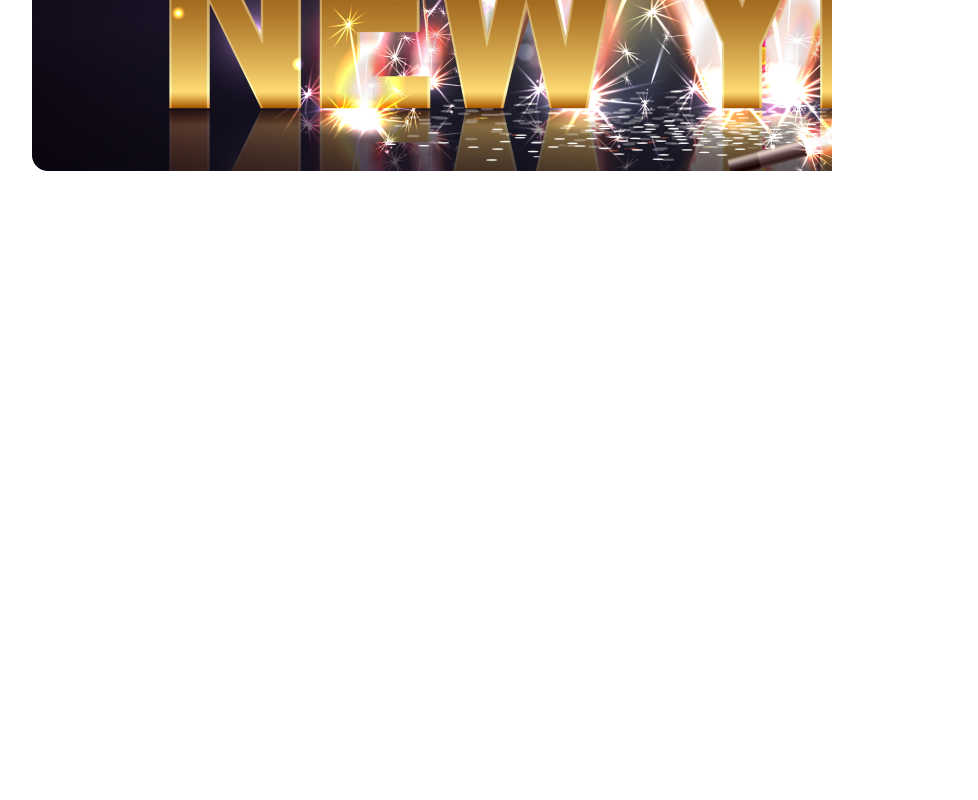
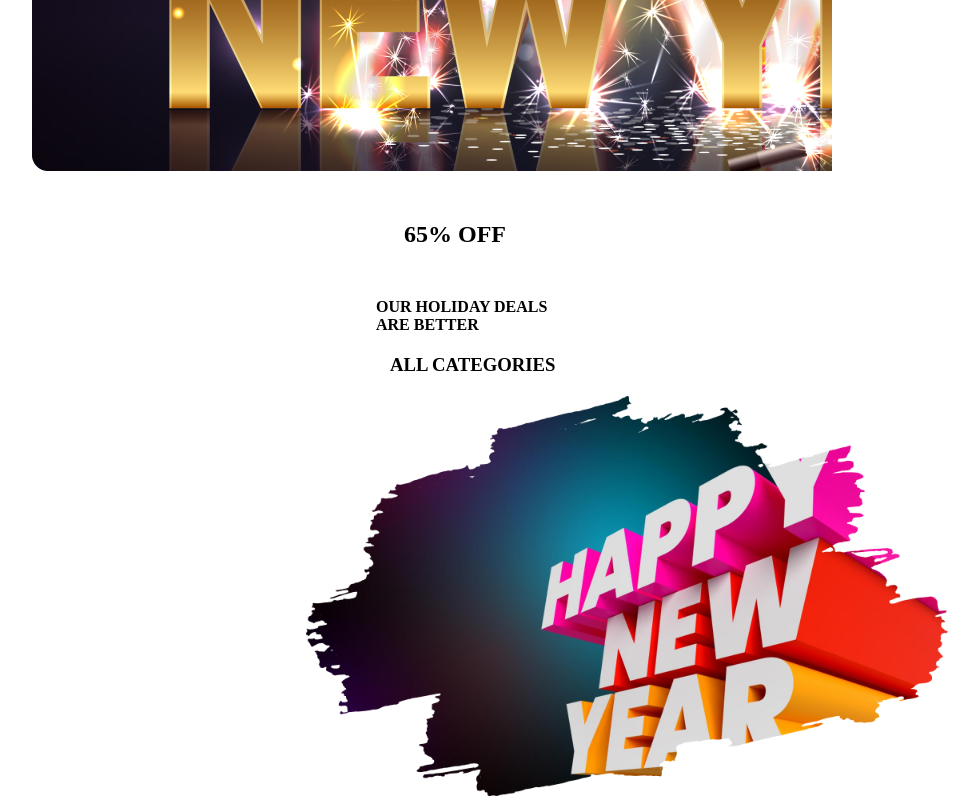
Before and after one commit to rishadCancel/New-Year-New-Mission, a plain HTML site: page index.html in a window 1280 px wide. Shown: the part 479-1279 px from the top of the page, without its empty margins (208-1186 px from the left). Before the commit the page ends 1100 px from the top, so only its background shows below. Drawn offline with Linux system fonts and the light colour scheme.

Commit message:
sale section done

```diff
--- a/css/styles.css
+++ b/css/styles.css
@@ -4,7 +4,7 @@
 
 div{
     background-image: url("../images/Banner_Image.png");
-    height: 1000px;
+    height: 600px;
     width: auto;
     margin: 50px 240px;
     background-repeat: no-repeat;
@@ -14,7 +14,7 @@ div{
     display: flex;
     justify-content: center;
     align-items: center;
-    padding-top: 15%;
+    padding-top: 280px;
 }
 .banner-text-big{
     color: white;
@@ -23,3 +23,25 @@ div{
     align-items: center;
     /* padding-top: 15%; */
 }
+
+.discount{
+    height: 300px;
+    width: auto;
+    margin: 50px 500px;
+}
+.off-line{
+    margin-left: 40%;
+}
+.better-line{
+    padding-top: 50px;
+    margin-left: 30%;
+}
+.category{
+    margin-left: 35%;
+    padding-top: 20px;
+}
+.discount-image{
+    padding-top: 20px;
+    height: 400px;
+    margin-left: 5%;
+}
--- a/index.html
+++ b/index.html
@@ -13,5 +13,11 @@
         <h1 class="banner-text-big">New Year Party <br> Celebration</h1>
 
     </div>
+    <section class="discount">
+        <h2 class="off-line">65% OFF</h2>
+        <h4 class="better-line">OUR HOLIDAY DEALS ARE BETTER</h4>
+        <h3 class="category">ALL CATEGORIES</h3>
+        <img src="./images/New Year Photo.png" alt="" class="discount-image">
+    </section>
 </body>
 </html>
```
Also changed, not shown: images/New Year Photo.png (added).
